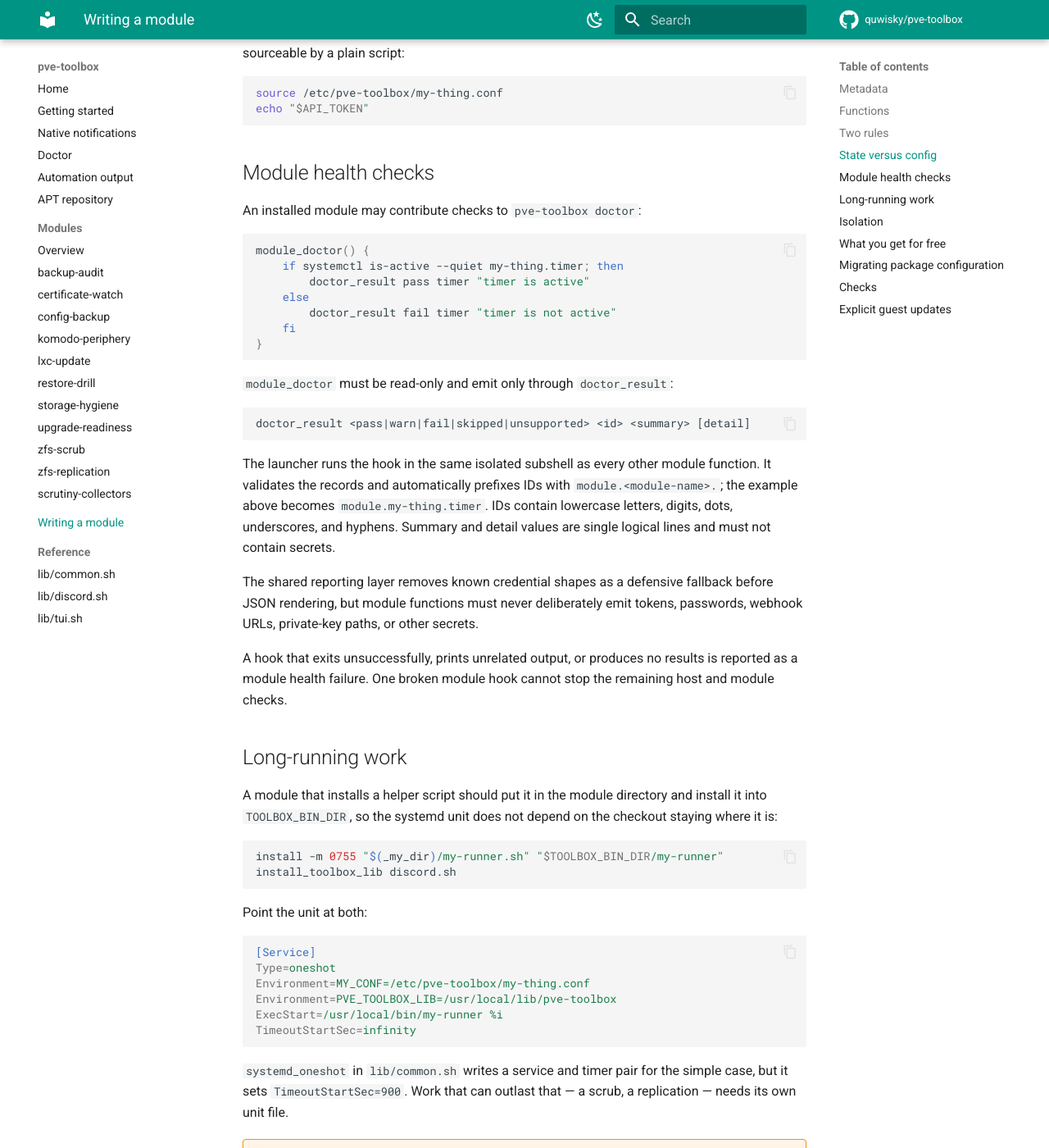
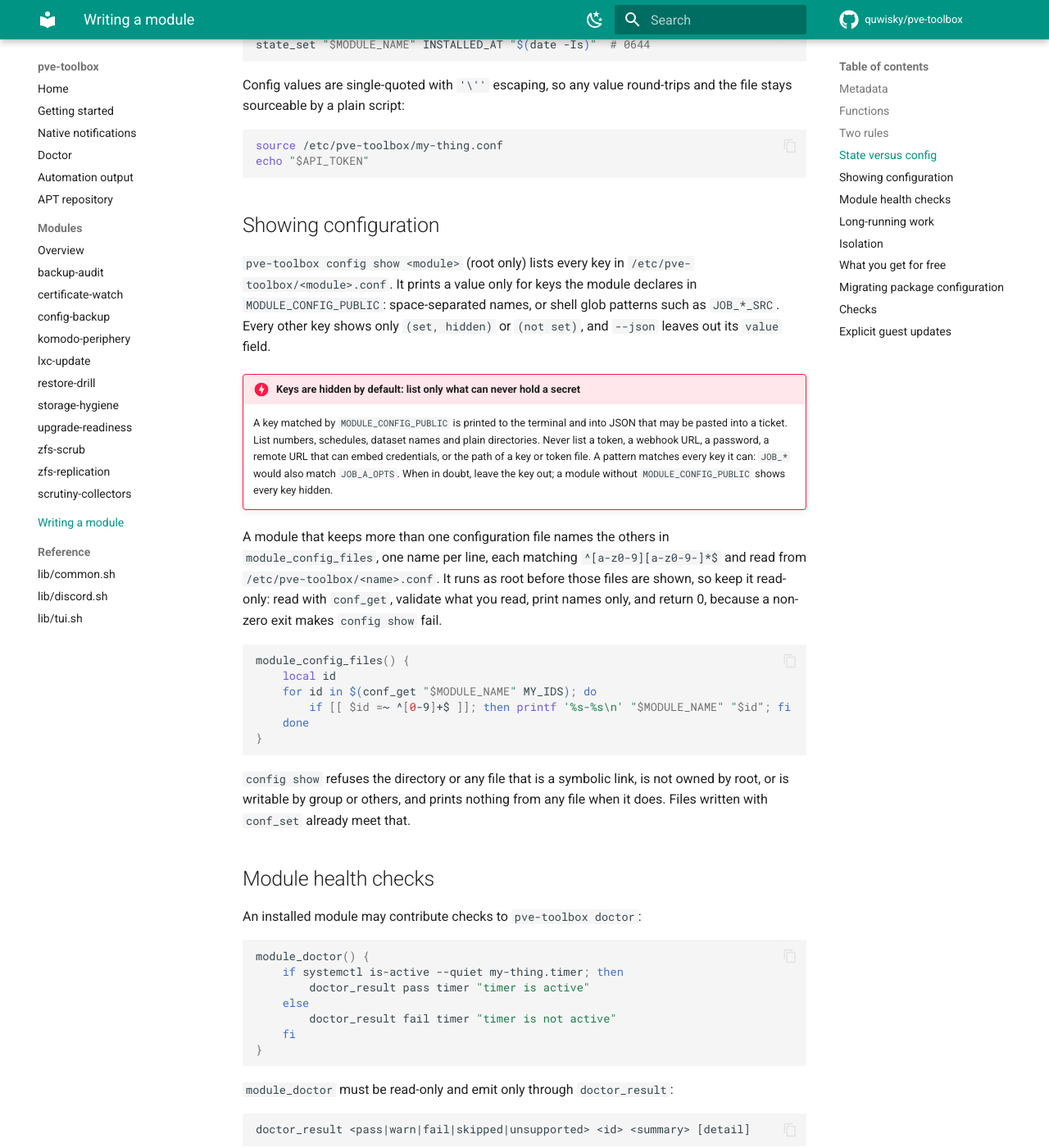
Before and after one commit to quwisky/pve-toolbox, an MkDocs documentation site: the page built from docs/writing-a-module.md, in a window 1280 px wide and 1400 px high, scrolled down 2280 px. Shown: the whole window at 82% size. Built offline with MkDocs 1.6.1 and Material for MkDocs 9.7.7, drawn with Linux system fonts in a browser that asks for light colours; comment, search, counter and statistics services are not loaded; some of the changed text lies outside the part shown.

Commit message:
feat(cli): show a module's saved configuration with secrets hidden
Add 'pve-toolbox config show [--json] <module>'. Only keys a module lists in MODULE_CONFIG_PUBLIC (names or globs) show a value; every other key shows only whether it is set. Before reading anything it refuses a configuration directory or file that is a symbolic link, of the wrong type, not owned by root, or writable by group or others. Extra files come from an optional module_config_files. Completions, help, the man page and the module contract cover the command.

````diff
--- a/docs/writing-a-module.md
+++ b/docs/writing-a-module.md
@@ -16,6 +16,7 @@ MODULE_TITLE="My thing"      # short name for the menu
 MODULE_DESC="one line"       # shown by `pve-toolbox list`
 MODULE_TAGS="storage notify" # space separated, filters `list <tag>`
 MODULE_HOST_ONLY=1           # 1 if it must run on the host, not an LXC
+MODULE_CONFIG_PUBLIC="KEEP_DAYS JOB_*_SRC" # optional: config show may print these
 ```
 
 The launcher reads these through indirect expansion in `meta()`, which is why
@@ -31,6 +32,7 @@ each module carries a `# shellcheck disable=SC2034` above the block.
 | `module_status_long` | Detailed status. Optional, falls back to `module_status` |
 | `module_doctor` | Emit additional read-only health results. Optional and called only when installed |
 | `module_uninstall` | Remove what install created |
+| `module_config_files` | Optional. Print extra configuration names for `config show`, one per line. Read-only |
 
 `module_status` is called for every module on every menu draw, on every
 `ui` action, and by `uninstall` completion, so keep it cheap and make its first
@@ -97,6 +99,44 @@ and the file stays sourceable by a plain script:
 source /etc/pve-toolbox/my-thing.conf
 echo "$API_TOKEN"
 ```
+
+## Showing configuration
+
+`pve-toolbox config show <module>` (root only) lists every key in
+`/etc/pve-toolbox/<module>.conf`. It prints a value only for keys the module
+declares in `MODULE_CONFIG_PUBLIC`: space-separated names, or shell glob
+patterns such as `JOB_*_SRC`. Every other key shows only `(set, hidden)` or
+`(not set)`, and `--json` leaves out its `value` field.
+
+!!! danger "Keys are hidden by default: list only what can never hold a secret"
+
+    A key matched by `MODULE_CONFIG_PUBLIC` is printed to the terminal and into
+    JSON that may be pasted into a ticket. List numbers, schedules, dataset
+    names and plain directories. Never list a token, a webhook URL, a
+    password, a remote URL that can embed credentials, or the path of a key or
+    token file. A pattern matches every key it can: `JOB_*` would also match
+    `JOB_A_OPTS`. When in doubt, leave the key out; a module without
+    `MODULE_CONFIG_PUBLIC` shows every key hidden.
+
+A module that keeps more than one configuration file names the others in
+`module_config_files`, one name per line, each matching `^[a-z0-9][a-z0-9-]*$`
+and read from `/etc/pve-toolbox/<name>.conf`. It runs as root before those
+files are shown, so keep it read-only: read with `conf_get`, validate what you
+read, print names only, and return 0, because a non-zero exit makes `config show`
+fail.
+
+```bash
+module_config_files() {
+    local id
+    for id in $(conf_get "$MODULE_NAME" MY_IDS); do
+        if [[ $id =~ ^[0-9]+$ ]]; then printf '%s-%s\n' "$MODULE_NAME" "$id"; fi
+    done
+}
+```
+
+`config show` refuses the directory or any file that is a symbolic link, is
+not owned by root, or is writable by group or others, and prints nothing from
+any file when it does. Files written with `conf_set` already meet that.
 
 ## Module health checks
 
````
Also changed, not shown: 7 other files.
